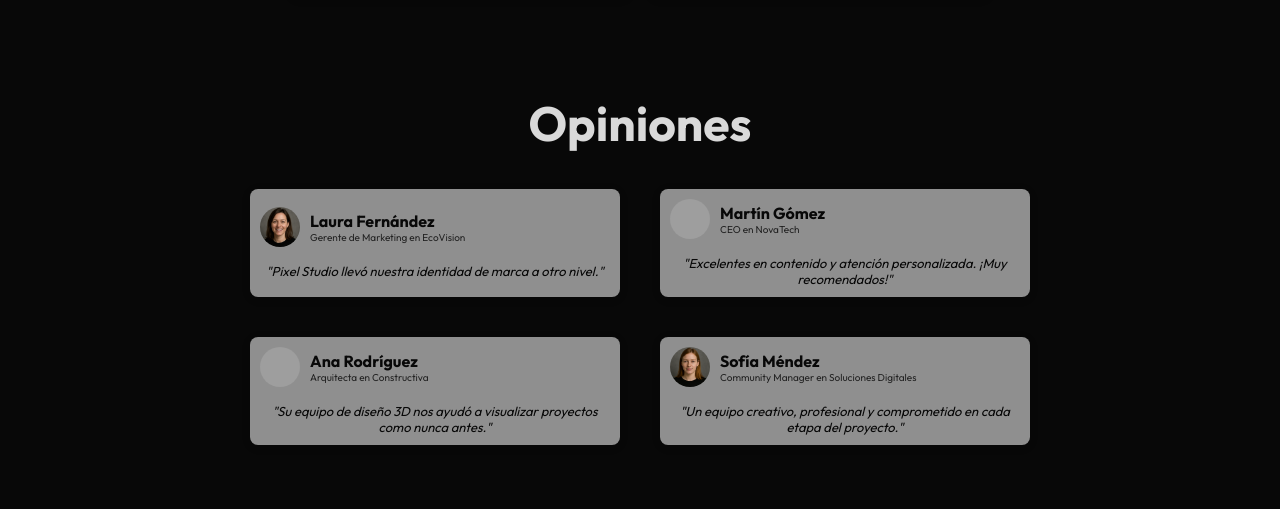
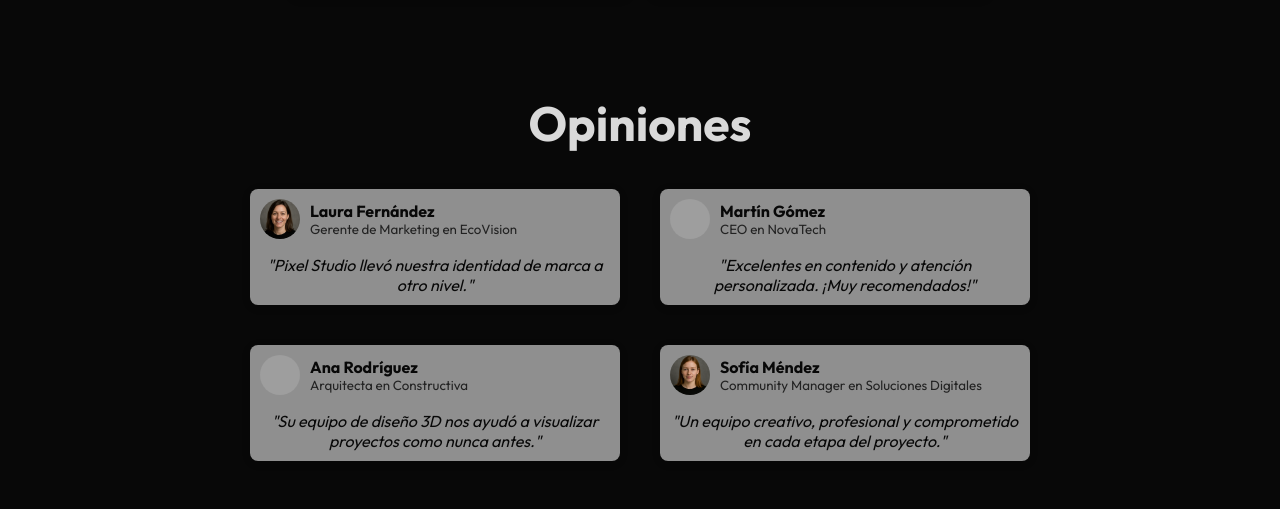
Before and after one commit to candelanati/maquetado_y_desarrollo_web, a plain HTML site: page index.html in a window 1280 px wide. Shown: the part 2181-2690 px from the top of the page. Drawn offline with Linux system fonts and the light colour scheme; some packages are replaced by stand-ins of ours; grey boxes are pictures that could not be loaded; a script that the page names is missing.

Commit message:
resize opiniones

```diff
--- a/style.css
+++ b/style.css
@@ -505,7 +505,7 @@ body{
                 opacity: 80%;
             }
             .opinion{
-                font-size: small;
+                font-size: medium;
                 color: #080808;
             }
             .div-opinion{
@@ -516,17 +516,21 @@ body{
                 display: block;
                 strong{
                     color: #080808;
+
                 }
                 .dedicacion-opiniones{
                     color: #080808;
+                    font-size: smaller;
                 }
             }
+
         }
         .img-section-opiniones{
             width: 40px;
             height: 40px;
             border-radius: 100%;
         }
+
     }
 
     footer{
```
